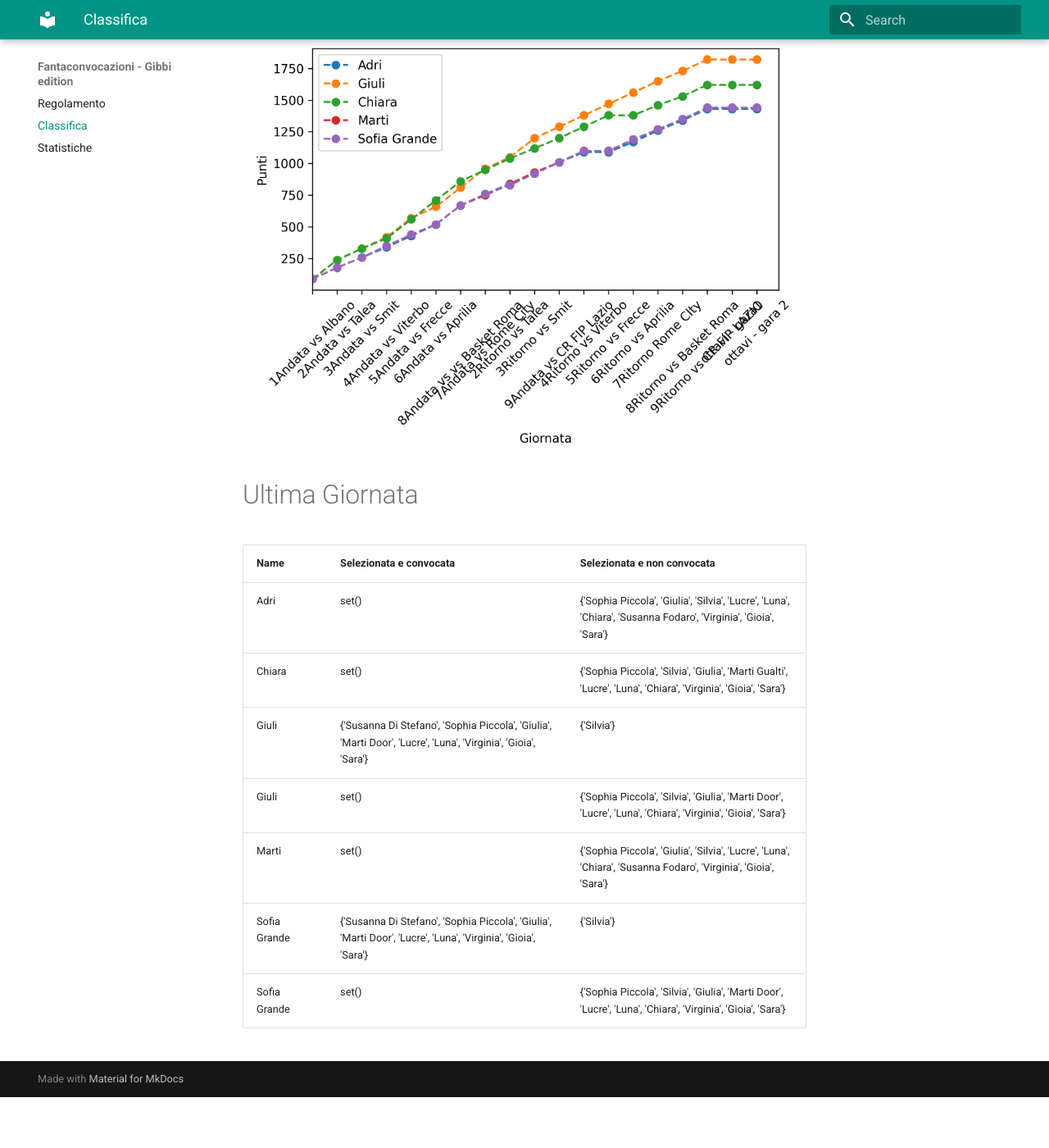
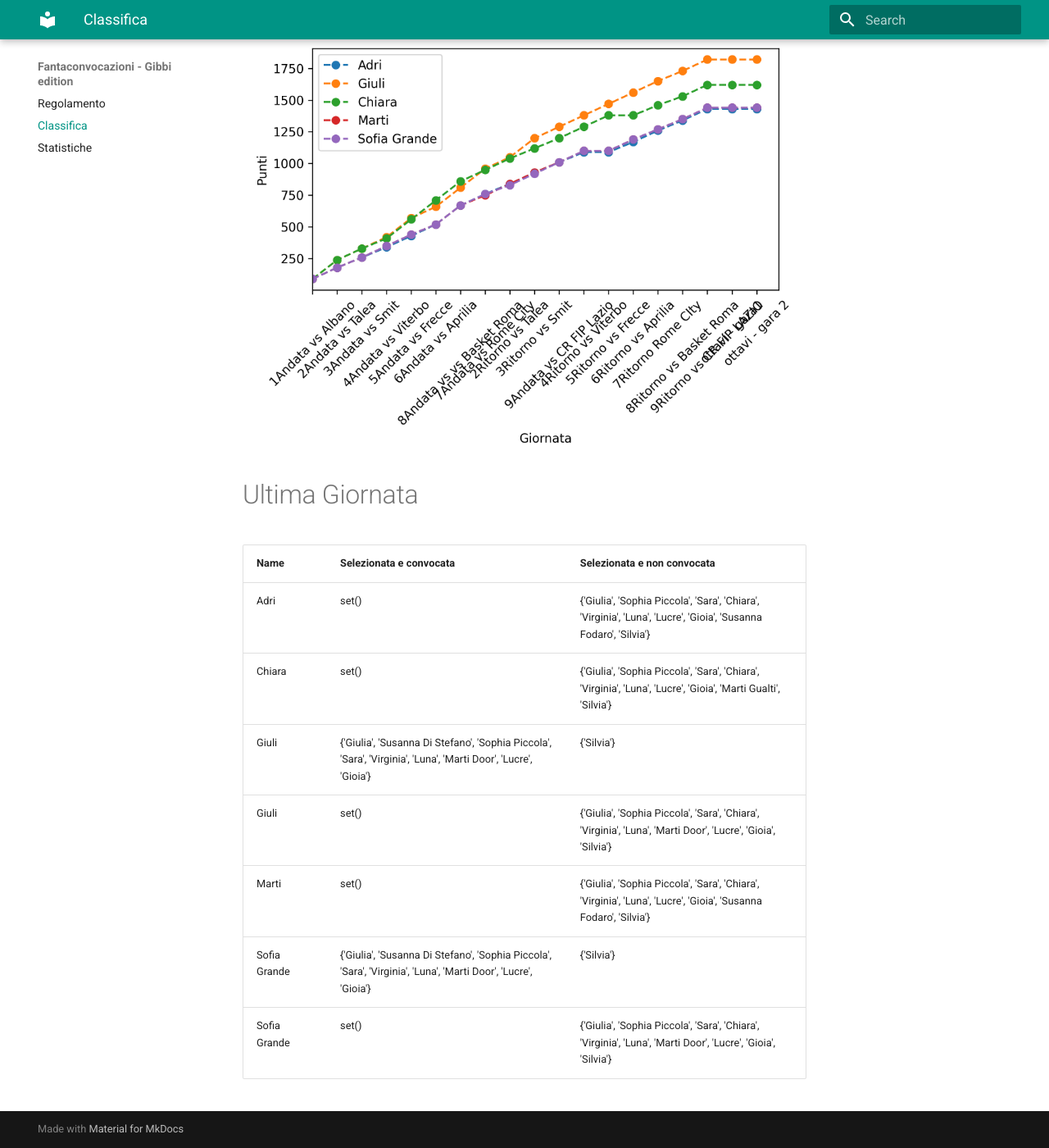
Before and after one commit to martinig94/fantagibbi, an MkDocs documentation site: the page built from docs/Classifica.md, in a window 1280 px wide and 1400 px high, scrolled down 565 px. Shown: the whole window at 82% size. Built offline with MkDocs 1.6.1 and Material for MkDocs 9.7.7, drawn with Linux system fonts in a browser that asks for light colours; before the commit the page ends 1903 px from its top, so only the background shows below that.

Commit message:
Auto-update from main.py

```diff
--- a/docs/Classifica.md
+++ b/docs/Classifica.md
@@ -18,11 +18,11 @@
 <!-- START_TABLE CORRECT -->
 | Name         | Selezionata e convocata                                                                                        | Selezionata e non convocata                                                                                      |
 |:-------------|:---------------------------------------------------------------------------------------------------------------|:-----------------------------------------------------------------------------------------------------------------|
-| Adri         | set()                                                                                                          | {'Sophia Piccola', 'Giulia', 'Silvia', 'Lucre', 'Luna', 'Chiara', 'Susanna Fodaro', 'Virginia', 'Gioia', 'Sara'} |
-| Chiara       | set()                                                                                                          | {'Sophia Piccola', 'Silvia', 'Giulia', 'Marti Gualti', 'Lucre', 'Luna', 'Chiara', 'Virginia', 'Gioia', 'Sara'}   |
-| Giuli        | {'Susanna Di Stefano', 'Sophia Piccola', 'Giulia', 'Marti Door', 'Lucre', 'Luna', 'Virginia', 'Gioia', 'Sara'} | {'Silvia'}                                                                                                       |
-| Giuli        | set()                                                                                                          | {'Sophia Piccola', 'Silvia', 'Giulia', 'Marti Door', 'Lucre', 'Luna', 'Chiara', 'Virginia', 'Gioia', 'Sara'}     |
-| Marti        | set()                                                                                                          | {'Sophia Piccola', 'Giulia', 'Silvia', 'Lucre', 'Luna', 'Chiara', 'Susanna Fodaro', 'Virginia', 'Gioia', 'Sara'} |
-| Sofia Grande | {'Susanna Di Stefano', 'Sophia Piccola', 'Giulia', 'Marti Door', 'Lucre', 'Luna', 'Virginia', 'Gioia', 'Sara'} | {'Silvia'}                                                                                                       |
-| Sofia Grande | set()                                                                                                          | {'Sophia Piccola', 'Silvia', 'Giulia', 'Marti Door', 'Lucre', 'Luna', 'Chiara', 'Virginia', 'Gioia', 'Sara'}     |
+| Adri         | set()                                                                                                          | {'Giulia', 'Sophia Piccola', 'Sara', 'Chiara', 'Virginia', 'Luna', 'Lucre', 'Gioia', 'Susanna Fodaro', 'Silvia'} |
+| Chiara       | set()                                                                                                          | {'Giulia', 'Sophia Piccola', 'Sara', 'Chiara', 'Virginia', 'Luna', 'Lucre', 'Gioia', 'Marti Gualti', 'Silvia'}   |
+| Giuli        | {'Giulia', 'Susanna Di Stefano', 'Sophia Piccola', 'Sara', 'Virginia', 'Luna', 'Marti Door', 'Lucre', 'Gioia'} | {'Silvia'}                                                                                                       |
+| Giuli        | set()                                                                                                          | {'Giulia', 'Sophia Piccola', 'Sara', 'Chiara', 'Virginia', 'Luna', 'Marti Door', 'Lucre', 'Gioia', 'Silvia'}     |
+| Marti        | set()                                                                                                          | {'Giulia', 'Sophia Piccola', 'Sara', 'Chiara', 'Virginia', 'Luna', 'Lucre', 'Gioia', 'Susanna Fodaro', 'Silvia'} |
+| Sofia Grande | {'Giulia', 'Susanna Di Stefano', 'Sophia Piccola', 'Sara', 'Virginia', 'Luna', 'Marti Door', 'Lucre', 'Gioia'} | {'Silvia'}                                                                                                       |
+| Sofia Grande | set()                                                                                                          | {'Giulia', 'Sophia Piccola', 'Sara', 'Chiara', 'Virginia', 'Luna', 'Marti Door', 'Lucre', 'Gioia', 'Silvia'}     |
 <!-- END_TABLE CORRECT -->
```
